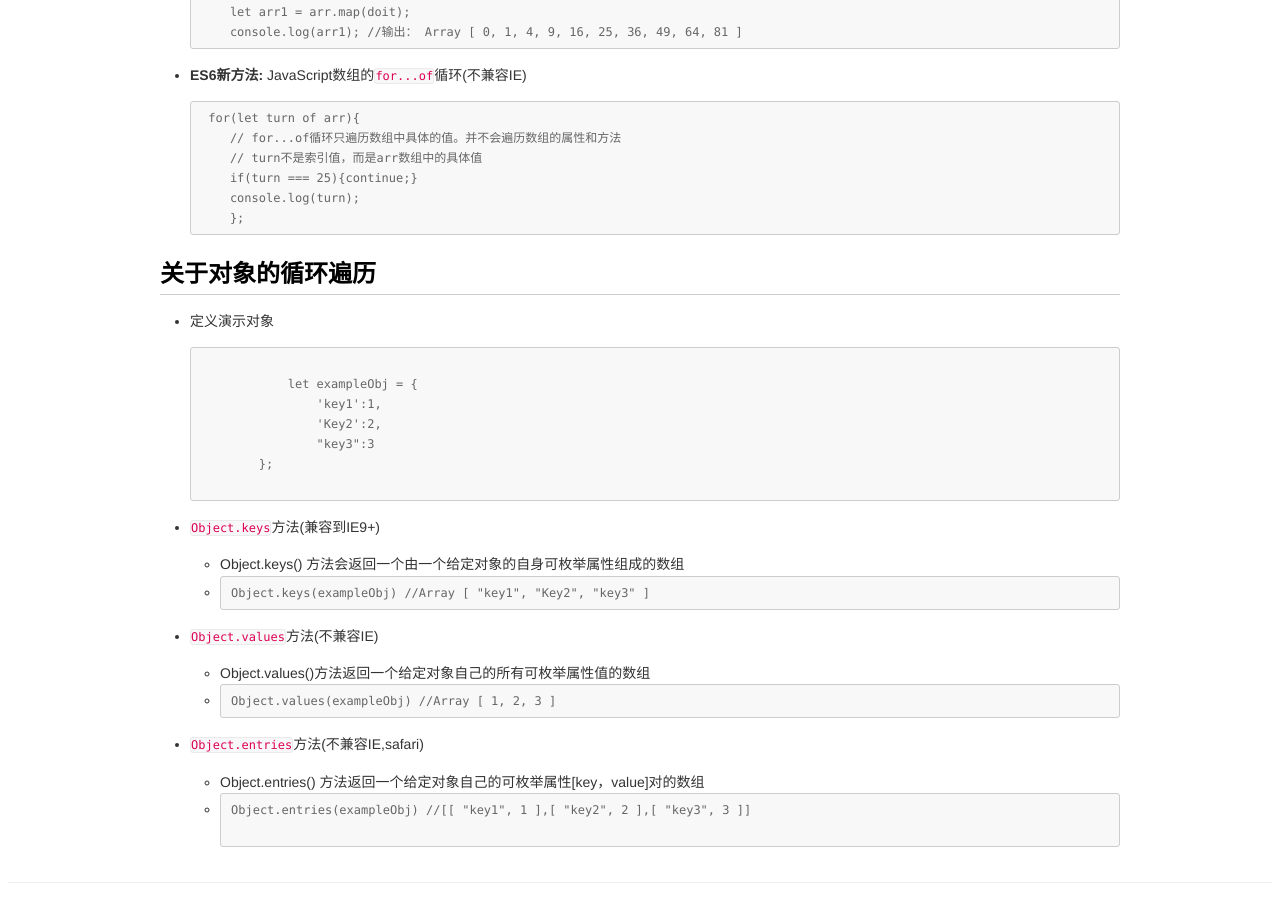
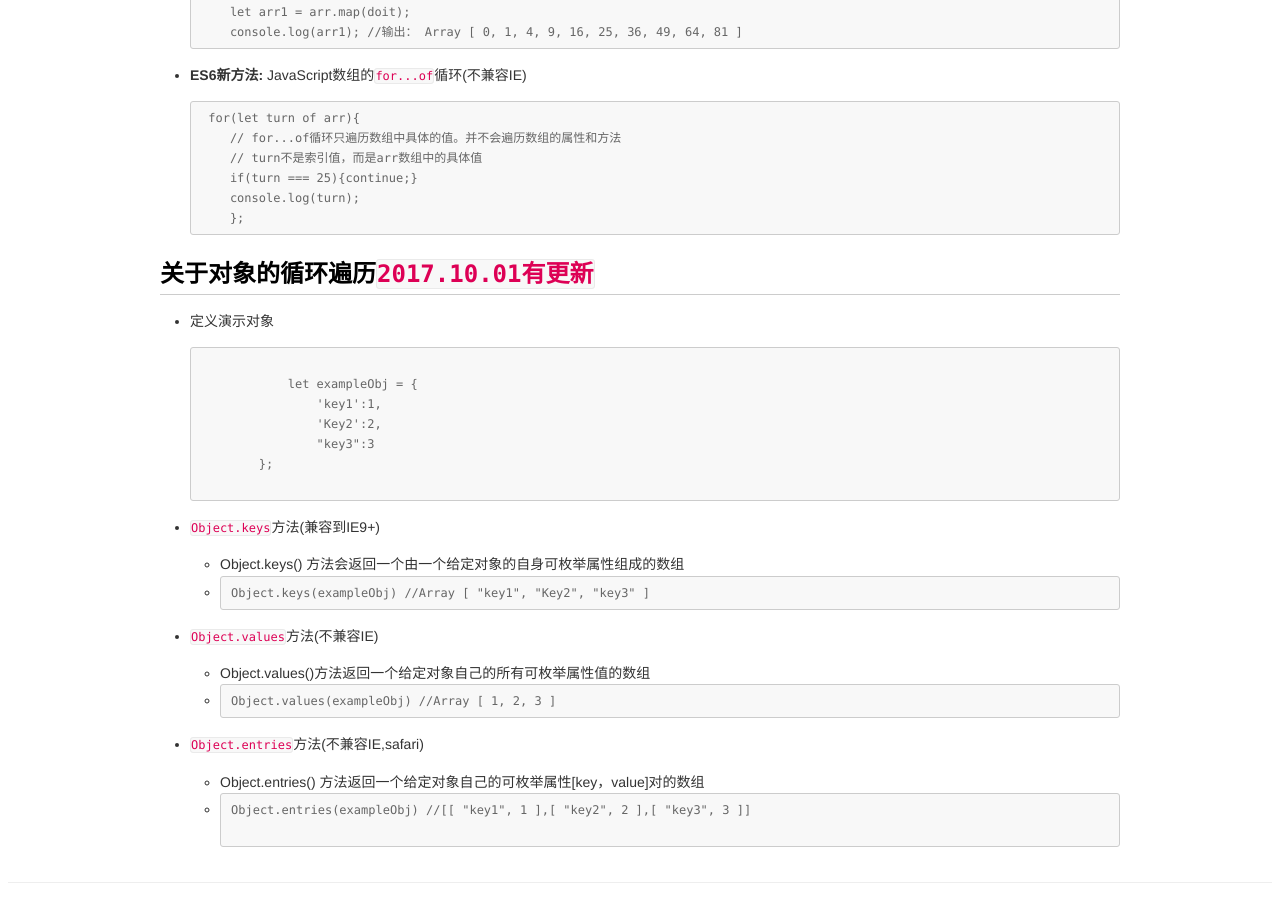
Before and after one commit to GalenYoung/galenyoung.github.io, a Jekyll site: the page built from programme/pgm-page17/index.html, in a window 1280 px wide and 900 px high, scrolled down 1047 px. Built offline with Jekyll 4.4.1, drawn with Linux system fonts in a browser that asks for light colours.

Commit message:
完善之前pgm-17修改信息

```diff
--- a/programme/pgm-page17/index.html
+++ b/programme/pgm-page17/index.html
@@ -73,7 +73,7 @@ permalink: /programme/17
 
     </li>
 </ul>
-<h2>关于对象的循环遍历</h2>
+<h2>关于对象的循环遍历<code>2017.10.01有更新</code></h2>
 <ul>
     <li>
         <p>定义演示对象</p>
--- a/programme/programme.html
+++ b/programme/programme.html
@@ -12,7 +12,7 @@ permalink: /programme/
 			<li><a href="20" target="_blank">JavaScript数组的增删改查<span class="sal-date-mark">2016-05-04</span> </a></li>
 			<li><a href="19" target="_blank">原生JS实现手机端滑动小开关插件<span class="sal-date-mark">2016-04-07</span> </a></li>
 			<li><a href="18" target="_blank">JavaScript正则表达式<span class="sal-date-mark">2016-03-29</span> </a></li>
-			<li><a href="17" target="_blank"> 关于数组元素的循环遍历<span class="sal-date-mark">2016-01-26</span> </a></li>
+			<li><a href="17" target="_blank"> 关于数组元素和对象的循环遍历<span class="sal-date-mark">2016-01-26</span> </a></li>
 			<li><a href="16" target="_blank"> Git学习笔记<span class="sal-date-mark">2016-01-25</span> </a></li>
 			<li><a href="15" target="_blank"> jQuery实现AJAX的几种方法 <span class="sal-date-mark">2016-01-25</span></a></li>
 			<li><a href="14" target="_blank"> CSS3知识点整理<span class="sal-date-mark">2016-01-24</span> </a></li>
```
